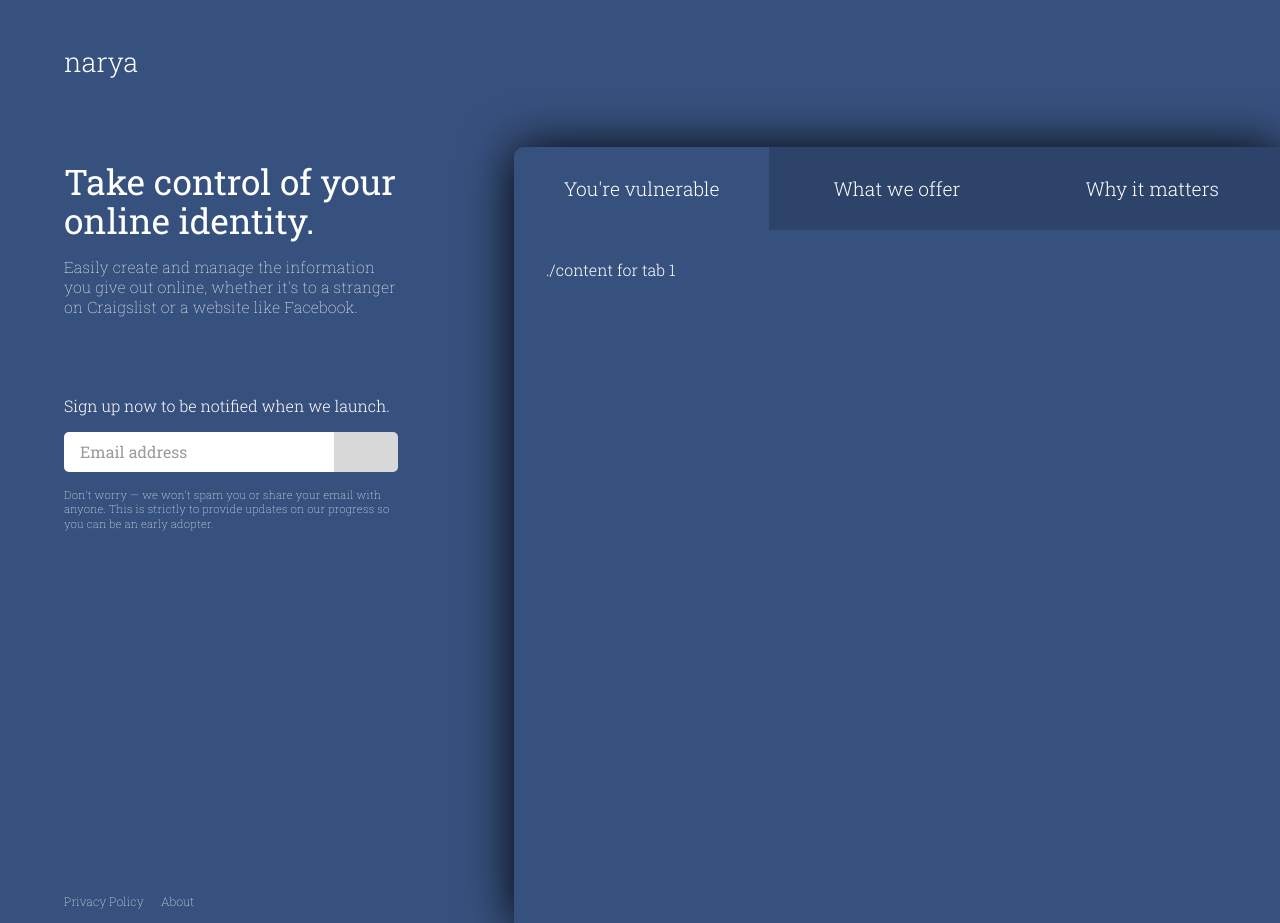
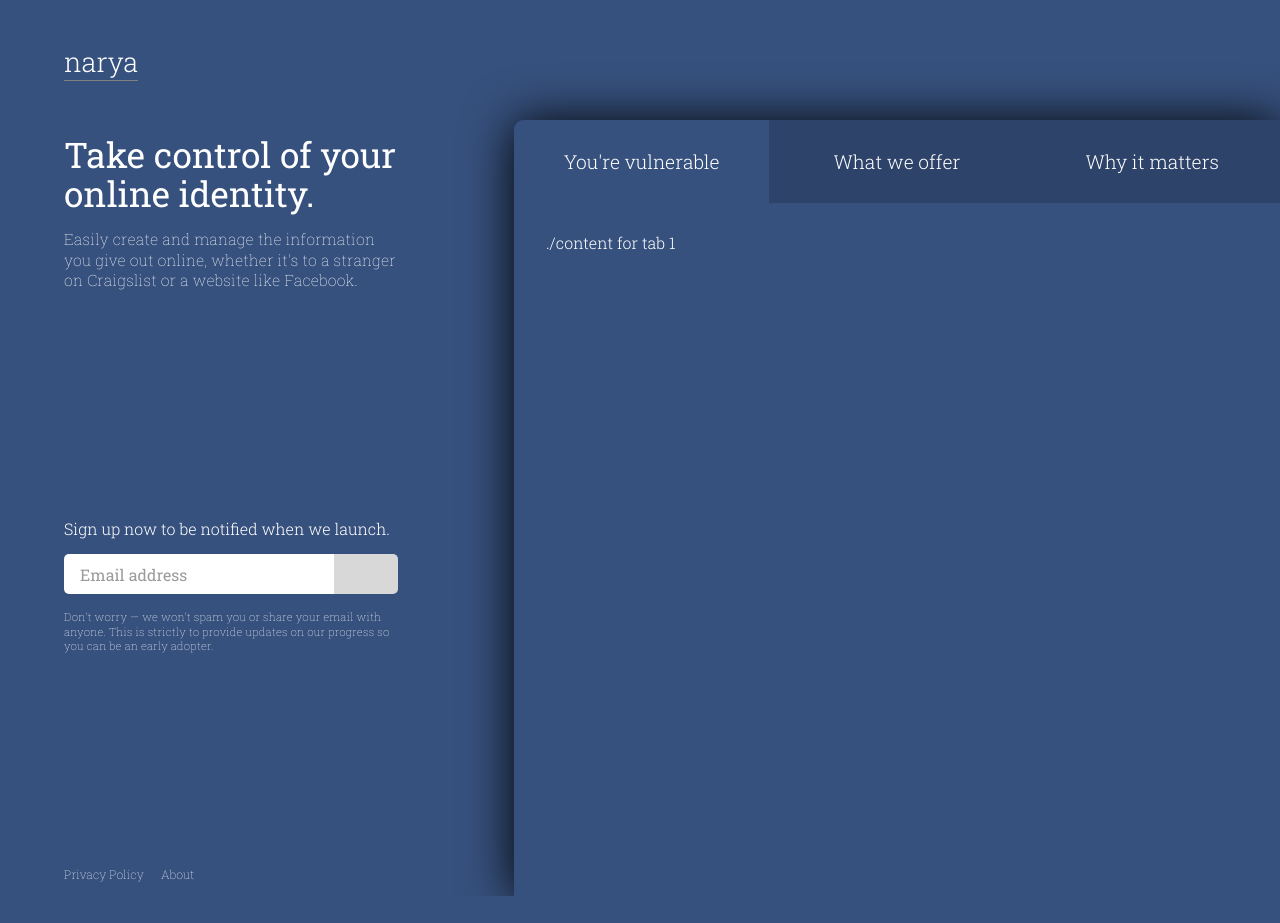
Before and after one commit to austinburks/narya-landing-page, a plain HTML site: page index.html in a window 1280 px wide. After the commit the page ends 896 px from the top, so only its background shows below. Drawn offline with Linux system fonts and the light colour scheme.

Commit message:
Added text label styling with rem.

```diff
--- a/css/style.css
+++ b/css/style.css
@@ -6,7 +6,7 @@ html, body {
 body {
   background-color: #37517E;
   color: white;
-  /* overflow: hidden; */
+  overflow-x: hidden;
 }
 
 p {
@@ -20,6 +20,13 @@ p {
   font-size: 1.7rem;
   padding: 3rem 4rem;
   font-weight: 300;
+}
+
+.logo {
+  display: block;
+  padding-bottom: 5px;
+  border-bottom: 0.1rem solid grey;
+  float: left;
 }
 
 /* Main wrappers */
@@ -62,7 +69,7 @@ p {
 }
 
 .signup-form {
-  margin-top: 5rem;
+  /* margin-top: 11rem; */
   font-weight: 300;
 }
 
@@ -92,6 +99,10 @@ button {
   border-radius: 0 5px 5px 0;
   width: 4rem;
   cursor: pointer;
+}
+
+.text-label {
+  font-size: 1rem;
 }
 
 .disclaimer-text {
--- a/index.html
+++ b/index.html
@@ -3,7 +3,7 @@
  <head>
   <meta charset="utf-8">
   <meta http-equiv="X-UA-Compatible" content="IE=edge">
-  <title>Narya</title>
+  <title>narya</title>
   <meta name="viewport" content="width=device-width, initial-scale=1">
   <meta name="description" content="narya interest page">
   <meta name="robots" content="all">
@@ -14,7 +14,7 @@
  </head>
  <body>
    <div class='header'>
-      narya
+      <span class='logo'>narya</span>
    </div>
    <div class='content-wrapper'>
      <div class='interest-wrapper'>
@@ -25,8 +25,9 @@
         <p class='sub-text'>
             Easily create and manage the information you give out online, whether it's to a stranger on Craigslist or a website like Facebook.
         </p>
-        <div class='signup-form'>
-          <p>
+      </div>
+      <div class='signup-form'>
+          <p class='text-label'>
             Sign up now to be notified when we launch.
           </p>
           <form>
@@ -37,7 +38,6 @@
             Don’t worry — we won’t spam you or share your email with anyone. This is strictly to provide updates on our progress so you can be an early adopter.
           </p>
         </div>
-      </div>
       <div class='additional-links'>
         <span class='additional-link'>
           Privacy Policy
```
